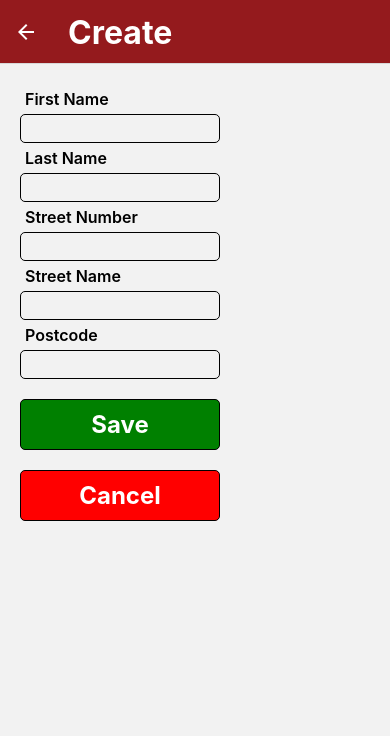
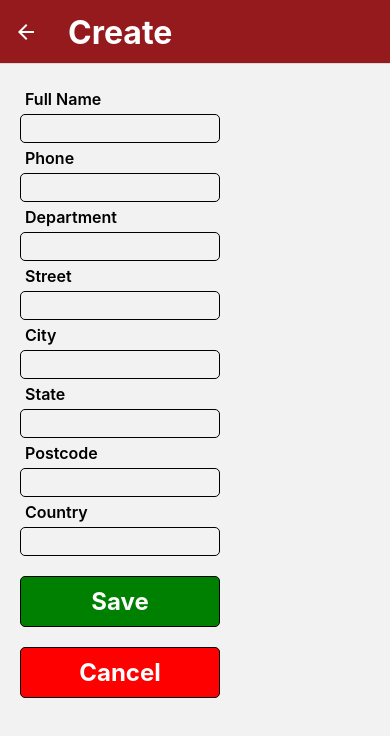
Before and after one commit to akkadaya/roi-contact-app, a React Native app in the folder roi-contacts-frontend/: screen /Create in a window 390 px wide. Shown: the top 736 px of the page. Built offline with nearby package versions, Linux system fonts and the light colour scheme; no server answers.

Commit message:
update fields

```diff
--- a/roi-contacts-frontend/screens/Create.js
+++ b/roi-contacts-frontend/screens/Create.js
@@ -9,22 +9,27 @@ export const Create = () => {
     const navigation = useNavigation()
 
     const [form, setForm] = useState({
-        firstName: '',
-        lastName: '',
-        password: '',
-        number: '',
+        name: '',
+        phone: '',
+        department: '',
         street: '',
-        postcode: ''
+        city: '',
+        state: '',
+        postcode: '',
+        country: ''
     })
 
     const onSave = () => {
         const data = {
-            firstName: form.firstName,
-            lastName: form.lastName,
+            name: form.name,
+            phone: form.phone,
+            department: form.department,
             address: {
-                number: form.number,
                 street: form.street,
-                postcode: form.postcode
+                city: form.city,
+                state: form.state,
+                postcode: form.postcode,
+                country: form.country
             }
         }
 
@@ -34,11 +39,14 @@ export const Create = () => {
     }
 
     const fields = [
-        { label: 'First Name', stateField: 'firstName' },
-        { label: 'Last Name', stateField: 'lastName' },
-        { label: 'Street Number', stateField: 'number' },
-        { label: 'Street Name', stateField: 'street' },
-        { label: 'Postcode', stateField: 'postcode' }
+        { label: 'Full Name', stateField: 'name' },
+        { label: 'Phone', stateField: 'phone' },
+        { label: 'Department', stateField: 'department' },
+        { label: 'Street', stateField: 'street' },
+        { label: 'City', stateField: 'city' },
+        { label: 'State', stateField: 'state' },
+        { label: 'Postcode', stateField: 'postcode' },
+        { label: 'Country', stateField: 'country' }
     ]
 
     return (
--- a/roi-contacts-frontend/screens/Delete.js
+++ b/roi-contacts-frontend/screens/Delete.js
@@ -1,6 +1,7 @@
 import { useNavigation, useRoute } from '@react-navigation/native'
 import { StyleSheet, Text, View } from 'react-native'
 import { PrimaryButton, SecondaryButton } from '../components/Button'
+import { deletePerson } from '../services'
 
 export const Delete = () => {
     const route = useRoute()
@@ -8,7 +9,7 @@ export const Delete = () => {
     const navigation = useNavigation()
 
     const submit = () => {
-        fetch(`http://localhost:3000/contacts/${person._id}`, { method: 'DELETE' })
+        deletePerson(person._id)
             .then((r) => navigation.navigate('List', { action: 'delete', data: person }))
             .catch((e) => console.error(e.message))
     }
--- a/roi-contacts-frontend/screens/Details.js
+++ b/roi-contacts-frontend/screens/Details.js
@@ -1,19 +1,40 @@
 import { useRoute } from '@react-navigation/native'
-import { Text, View } from 'react-native'
+import { ScrollView, StyleSheet, Text, View } from 'react-native'
 
 export const Details = () => {
     const route = useRoute()
-    let p = route.params
+    const { person } = route.params
 
     return (
-        <View>
-            <Text>Contact Information</Text>
-            <Text>ID: {p._id}</Text>
-            <Text>Email: {p.email}</Text>
-            <Text>
-                Name: {p.firstName} {p.lastName}
-            </Text>
-            <Text>Age: {p.age}</Text>
-        </View>
+        <ScrollView>
+            <View style={styles.contentContainer}>
+                <Text style={styles.header}>Contact Information</Text>
+                <View>
+                    <Text style={styles.label}>ID: {person._id}</Text>
+                    <Text>Email: {person.email}</Text>
+                    <Text>
+                        Name: {person.firstName} {person.lastName}
+                    </Text>
+                    <Text>Age: {person.age}</Text>
+                </View>
+            </View>
+        </ScrollView>
     )
 }
+
+const styles = StyleSheet.create({
+    contentContainer: {
+        margin: 20
+    },
+    header: {
+        fontSize: 32,
+        fontWeight: 'bold',
+        alignSelf: 'center',
+        marginBottom: 10
+    },
+    detailsContent: {},
+    label: {
+        fontSize: 16,
+        fontWeight: '500'
+    }
+})
--- a/roi-contacts-frontend/screens/List.js
+++ b/roi-contacts-frontend/screens/List.js
@@ -61,9 +61,7 @@ const ContactTile = ({ person }) => {
 
     return (
         <View style={styles.contactTile}>
-            <Text style={styles.contactText}>
-                {person.lastName}, {person.firstName}
-            </Text>
+            <Text style={styles.contactText}>{person.name}</Text>
             <View style={{ flexDirection: 'row' }}>
                 <Pressable
                     onPress={() => navigate('Details', { person })}
--- a/roi-contacts-frontend/screens/Update.js
+++ b/roi-contacts-frontend/screens/Update.js
@@ -3,6 +3,7 @@ import { useState } from 'react'
 import { ScrollView, StyleSheet, View } from 'react-native'
 import { PrimaryButton, SecondaryButton } from '../components/Button'
 import { FormField } from '../components/FormField'
+import { updatePerson } from '../services'
 
 export const Update = () => {
     const navigation = useNavigation()
@@ -10,38 +11,42 @@ export const Update = () => {
     const { person } = route.params
 
     const [form, setForm] = useState({
-        firstName: person?.firstName,
-        lastName: person?.lastName,
-        number: person?.address?.number,
-        street: person?.address?.street,
-        postcode: person?.address?.postcode
+        name: person.name,
+        phone: person.phone,
+        department: person.department,
+        street: person.address.street,
+        city: person.address.city,
+        state: person.address.state,
+        postcode: person.address.postcode,
+        country: person.address.country
     })
 
     const fields = [
-        { label: 'First Name', stateField: 'firstName' },
-        { label: 'Last Name', stateField: 'lastName' },
-        { label: 'Street Number', stateField: 'number' },
-        { label: 'Street Name', stateField: 'street' },
-        { label: 'Postcode', stateField: 'postcode' }
+        { label: 'Full Name', stateField: 'name' },
+        { label: 'Phone', stateField: 'phone' },
+        { label: 'Department', stateField: 'department' },
+        { label: 'Street', stateField: 'street' },
+        { label: 'City', stateField: 'city' },
+        { label: 'State', stateField: 'state' },
+        { label: 'Postcode', stateField: 'postcode' },
+        { label: 'Country', stateField: 'country' }
     ]
 
     const onSave = () => {
         const data = {
-            firstName: form.firstName,
-            lastName: form.lastName,
+            name: form.name,
+            phone: form.phone,
+            department: form.department,
             address: {
-                number: form.number,
                 street: form.street,
-                postcode: form.postcode
+                city: form.city,
+                state: form.state,
+                postcode: form.postcode,
+                country: form.country
             }
         }
 
-        fetch(`http://localhost:3000/contacts/${person._id}`, {
-            method: 'PUT',
-            headers: { 'Content-Type': 'application/json' },
-            body: JSON.stringify(data)
-        })
-            .then((response) => response.json())
+        updatePerson(person._id, data)
             .then((p) => navigation.navigate('List', { data: p, action: 'update' }))
             .catch((e) => console.error('Error:', e))
     }
--- a/roi-contacts-frontend/services.js
+++ b/roi-contacts-frontend/services.js
@@ -1,11 +1,19 @@
 export const createPerson = async (data) =>
     fetch('http://localhost:3000/contacts', {
         method: 'POST',
-        headers: { 'Content-Type': 'application/json', Authorization: `Bearer ${token}` },
+        headers: { 'Content-Type': 'application/json' },
         body: JSON.stringify(data)
     }).then((response) => response.json())
 
 export const getPeople = async () =>
-    fetch('http://localhost:3000/contacts', {
-        headers: { Authorization: `Bearer ${token}` }
+    fetch('http://localhost:3000/contacts').then((response) => response.json())
+
+export const updatePerson = (id, data) =>
+    fetch(`http://localhost:3000/contacts/${id}`, {
+        method: 'PUT',
+        headers: { 'Content-Type': 'application/json' },
+        body: JSON.stringify(data)
     }).then((response) => response.json())
+
+export const deletePerson = (id) =>
+    fetch(`http://localhost:3000/contacts/${id}`, { method: 'DELETE' })
```
Also changed, not shown: 1 other file (tests, documents, lock files or other folders).
